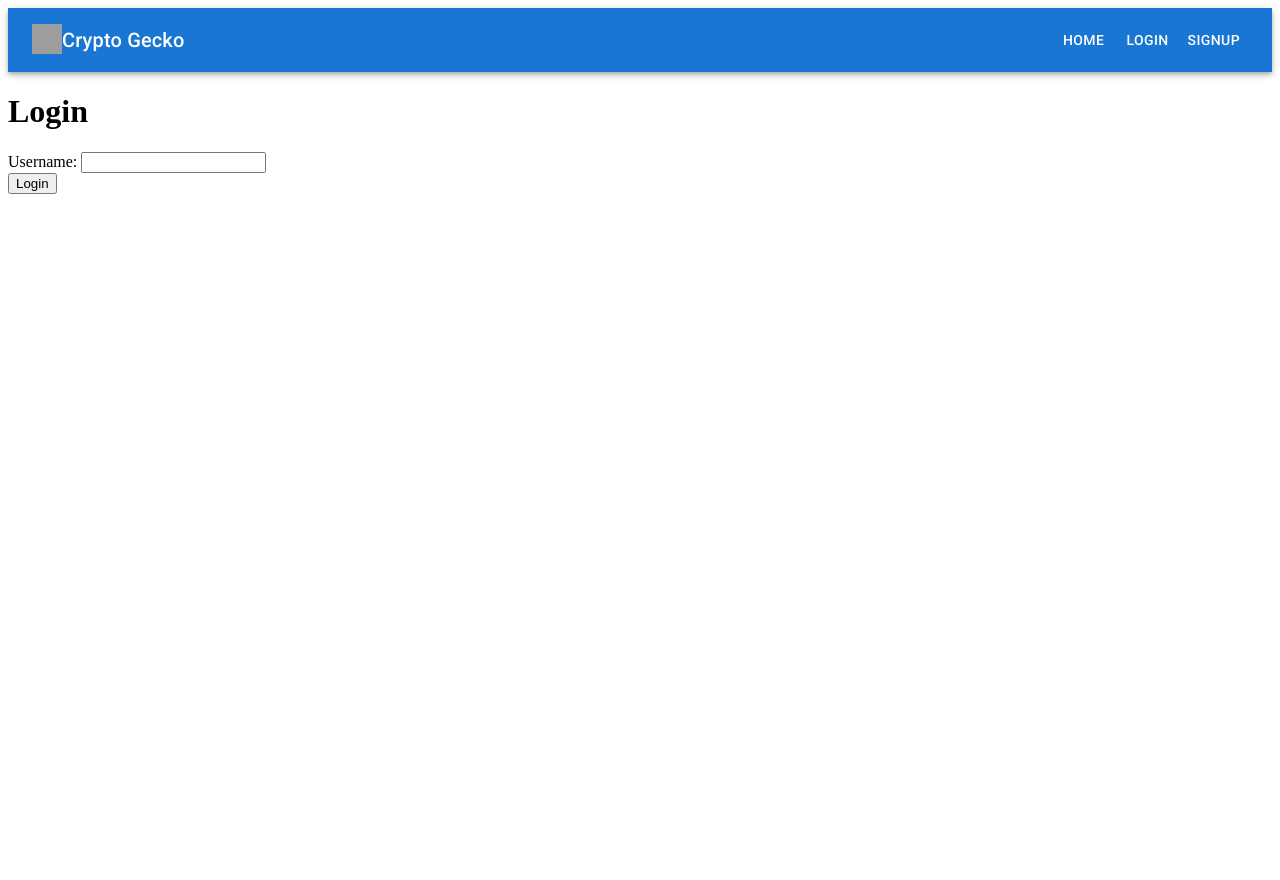
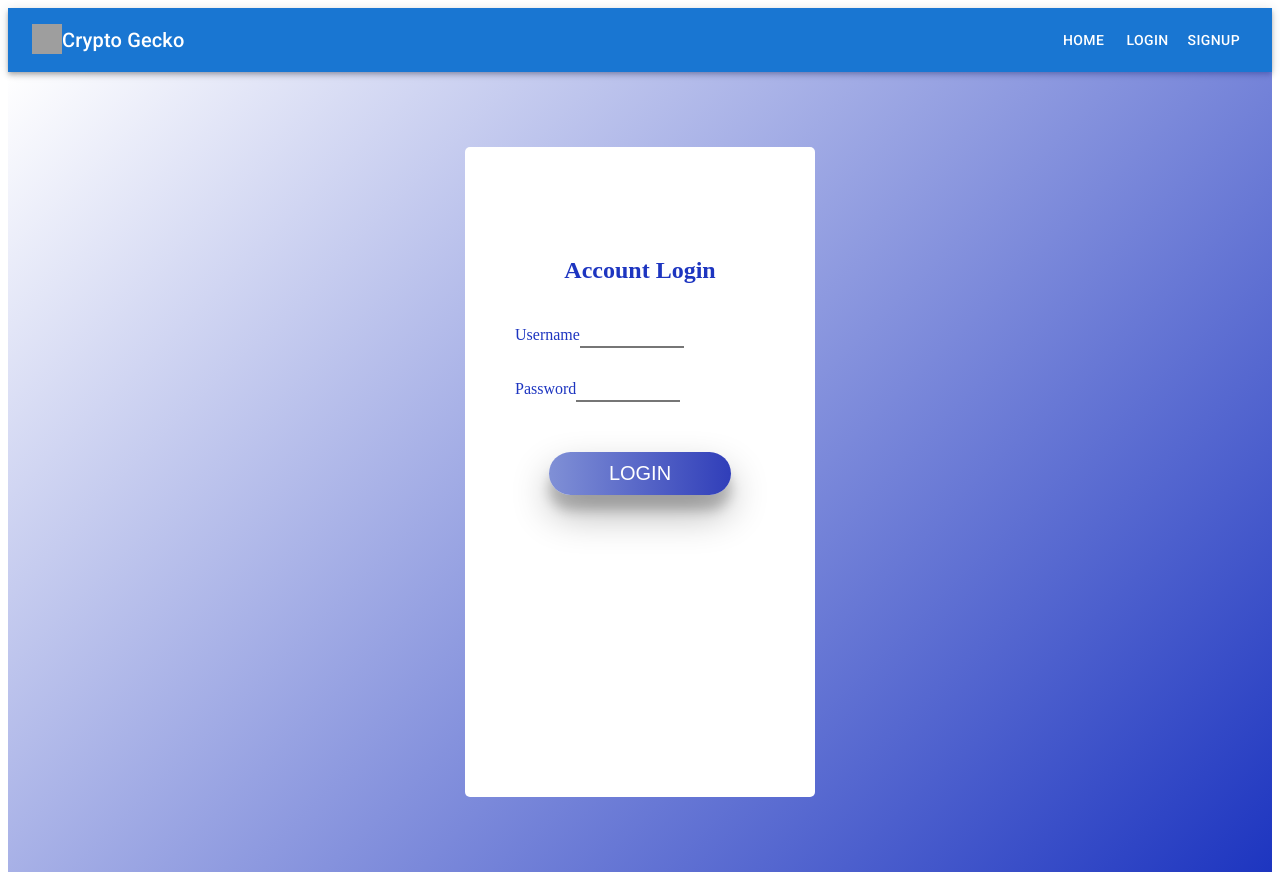
Before and after one commit to mikestah808/crypto-tracker, a React (Create React App) app: page /login in a window 1280 px wide. Before the commit the page ends 800 px from the top, so only its background shows below. Built offline with nearby package versions, Linux system fonts and the light colour scheme; grey boxes are pictures that could not be loaded.

Commit message:
added css styling to Login Page

```diff
--- a/db.json
+++ b/db.json
@@ -196,41 +196,6 @@
       "username": "bobthefirst",
       "password": "123",
       "id": 3
-    },
-    {
-      "username": "mike",
-      "password": "123",
-      "id": 4
-    },
-    {
-      "username": "mike",
-      "password": "123",
-      "id": 5
-    },
-    {
-      "username": "thehuangster",
-      "password": "moonstardolphin",
-      "id": 6
-    },
-    {
-      "username": "hi",
-      "password": "12345",
-      "id": 7
-    },
-    {
-      "username": "mikestah808",
-      "password": "123",
-      "id": 8
-    },
-    {
-      "username": "kev",
-      "password": "123",
-      "id": 9
-    },
-    {
-      "username": "mikestah",
-      "password": "123",
-      "id": 10
     }
   ]
 }
--- a/src/components/authentication/Login.jsx
+++ b/src/components/authentication/Login.jsx
@@ -2,6 +2,7 @@ import React, { useState } from 'react'
 
 function Login() {
   const [username, setUsername] = useState("");
+  const [password, setPassword] = useState("");
 
 
   function handleChange(event){
@@ -13,17 +14,33 @@ function Login() {
   }
 
   return (
-    <div>
-      <h1>Login</h1>
-      <form>
-        <div>
-          <label htmlFor="username">Username: </label>
-          <input type="text" name="username" id="username" onChange={handleChange} value={username}/>
+    <div className="container">
+    <div className="app-wrapper">
+      <div>
+        <h2 className="title">Account Login</h2>
+      </div>
+      <form className="form-wrapper" onSubmit={handleSubmit}>
+        <div className="username">
+            <label className="label">Username</label>
+            <input
+            className="input"
+            type="text"
+            value={username}
+            onChange={(e) => setUsername(e.target.value)}/>
         </div>
+        <div className="password">
+            <label className="label">Password</label>
+            <input
+            className="input"
+            type="password"
+            value={password}
+            onChange={(e) => setPassword(e.target.value)}
+            />
+        </div>
+          <input className="submit" type="submit" value="Login" />
       </form>
-
-    <input type="submit" value="Login" />
     </div>
+  </div>
   )
 }
 
--- a/src/components/authentication/SignupForm.jsx
+++ b/src/components/authentication/SignupForm.jsx
@@ -1,10 +1,22 @@
-import React, { useState } from 'react'
+import React, { useEffect, useState } from 'react'
 import { useNavigate } from 'react-router-dom'
 
 function SignupForm({ loginUser }) {
   const [username, setUsername] = useState("");
   const [password, setPassword] = useState("");
+  const [account, setAccount] = useState([]);
   const navigate = useNavigate();
+
+
+    useEffect(() => {
+      fetch("http://localhost:3000/users")
+    .then((resp) => resp.json())
+    .then((users) => setAccount(users))
+    }, [])
+
+    const existingAccounts = account.filter((account) => account.username === username)
+    console.log(account)
+
 
 
 
@@ -16,7 +28,13 @@ function SignupForm({ loginUser }) {
       password
     }
 
-  fetch("http://localhost:3000/users", {
+    // create conditional which checks userObjects with formData property value pairs submitted
+    // how do we do this?
+
+    if(existingAccounts){
+      alert('you already have an account!')
+    } else {
+      fetch("http://localhost:3000/users", {
     method: 'POST',
     headers: {
     'Content-Type': 'application/json',
@@ -33,10 +51,15 @@ function SignupForm({ loginUser }) {
     })
     .catch((error) => {
       console.error('Error:', error);
-      });
+      })
+    }
+
 
     // alert("Nice! Directing you to the home page")
   }
+
+  //what do i want?
+  //i want to create a feature where IF the username and password object exists, i will not be logged in, it will decline the new account, and alert saying "looks like you already have an account"
 
 
 
```
